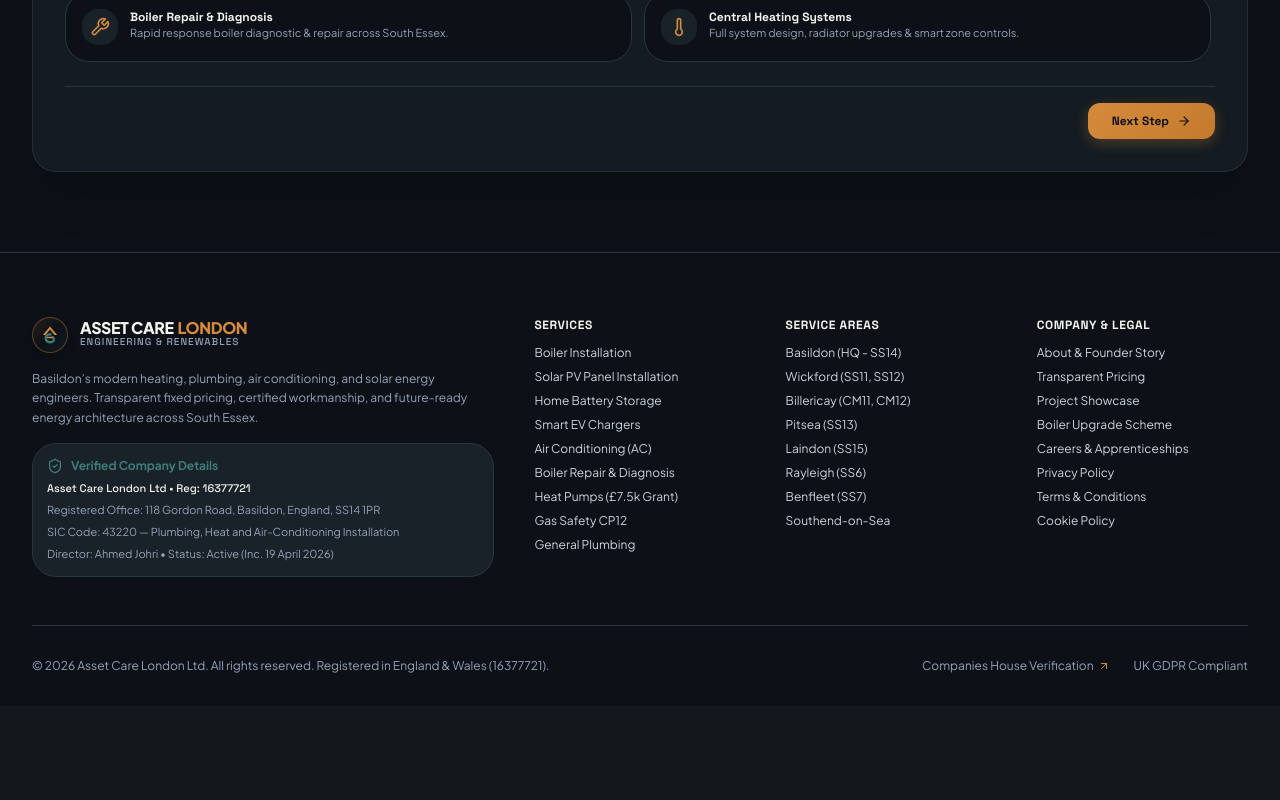
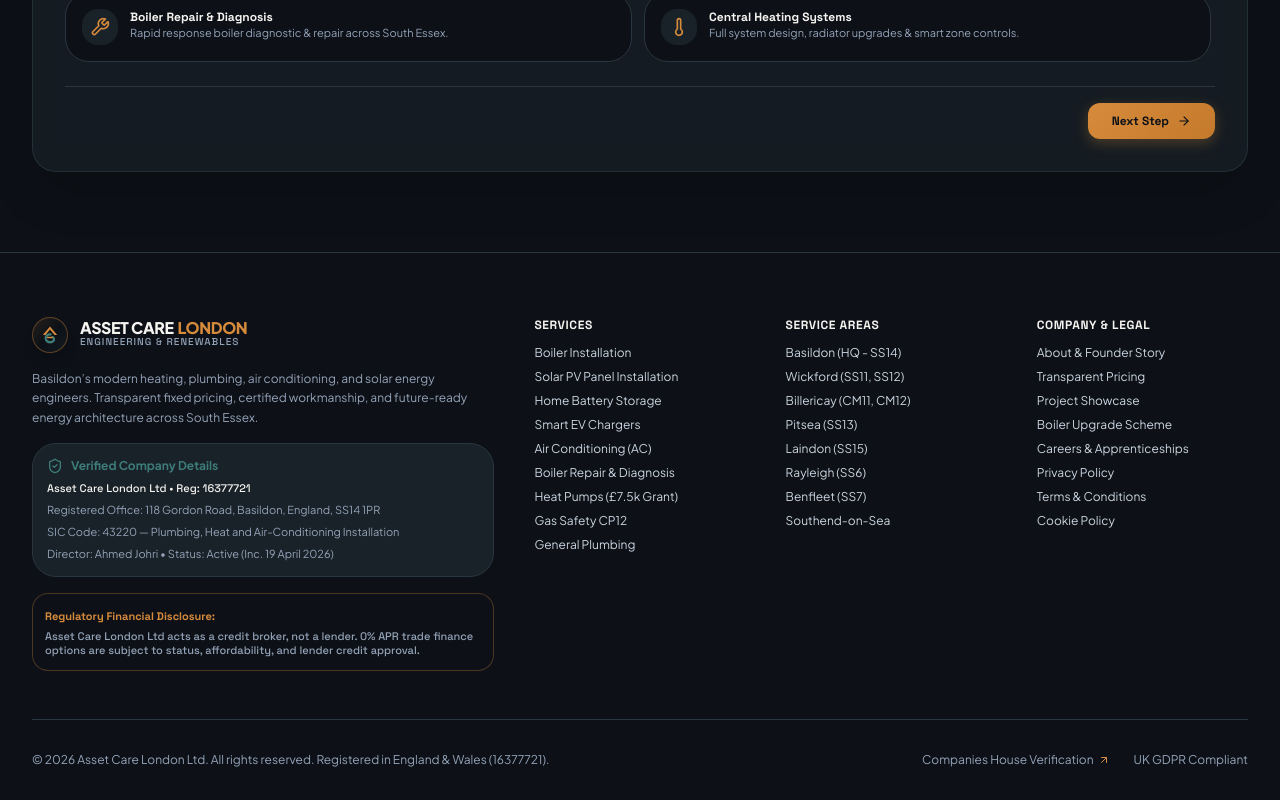
Before and after one commit to Usamafiaz2005/Asset-Care-London, a React (Vite) app: page /services/air-conditioning in a window 1280 px wide. Shown: the part 1518-2318 px from the top of the page. Before the commit the page ends 2224 px from the top, so only its background shows below. Built offline with nearby package versions, Linux system fonts and the light colour scheme.

Commit message:
Phase 1 Pre-Launch Clearance Completed: Added regulatory FCA credit broker status notice to Footer, added mobile emergency button viewport padding buffer (pb-20 md:pb-8), and added fetchpriority='high' + loading='eager' LCP image optimization to PhotoFrame

```diff
--- a/src/components/Footer.jsx
+++ b/src/components/Footer.jsx
@@ -6,7 +6,7 @@
 
 export default function Footer() {
   return (
-    <footer className="bg-obsidian-dark border-t border-obsidian-border pt-16 pb-8 text-paper-subtle text-sm">
+    <footer className="bg-obsidian-dark border-t border-obsidian-border pt-16 pb-20 md:pb-8 text-paper-subtle text-sm">
       <div className="max-w-7xl mx-auto px-4 sm:px-6 lg:px-8">
 
         {/* Top Grid */}
@@ -37,6 +37,14 @@
               <div className="text-paper-muted text-[11px]">
                 Director: {COMPANY_DETAILS.director} • Status: {COMPANY_DETAILS.status} (Inc. {COMPANY_DETAILS.incDate})
               </div>
+            </div>
+
+            {/* Regulatory FCA Credit Broker Status Disclosure */}
+            <div className="p-3 rounded-lg bg-obsidian-dark border border-copper/30 text-[11px] text-paper-muted space-y-1 font-mono">
+              <span className="font-bold text-copper block">Regulatory Financial Disclosure:</span>
+              <p className="leading-tight">
+                Asset Care London Ltd acts as a credit broker, not a lender. 0% APR trade finance options are subject to status, affordability, and lender credit approval.
+              </p>
             </div>
           </div>
 
--- a/src/components/PhotoFrame.jsx
+++ b/src/components/PhotoFrame.jsx
@@ -7,6 +7,7 @@
   badge = null,
   caption = null,
   aspectRatio = "aspect-[4/3]",
+  priority = false,
   className = ""
 }) {
   return (
@@ -18,6 +19,9 @@
           <img
             src={imageSrc}
             alt={imageAlt}
+            loading={priority ? "eager" : "lazy"}
+            fetchPriority={priority ? "high" : "auto"}
+            decoding="async"
             className="w-full h-full object-cover group-hover:scale-105 transition-transform duration-700 ease-out"
           />
           {/* Obsidian Gradient Brand Overlay for Luxury Vibe */}
--- a/src/pages/HomePage.jsx
+++ b/src/pages/HomePage.jsx
@@ -110,6 +110,7 @@
                 badge="Gas Safe ID: 16377721"
                 caption={{ title: "Certified Trade Engineering", subtitle: "A-Rated Systems Installed by Uniformed Specialists" }}
                 aspectRatio="aspect-[4/3]"
+                priority={true}
               />
             </div>
 
```
